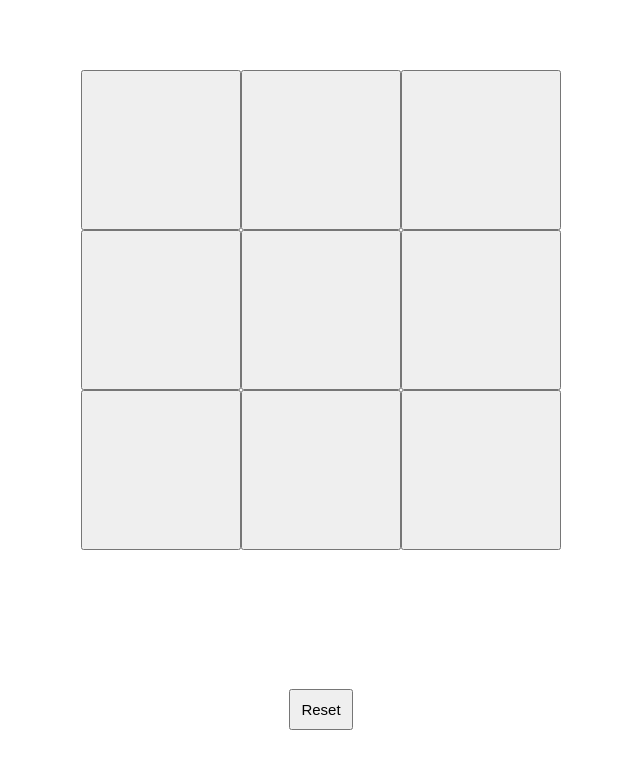
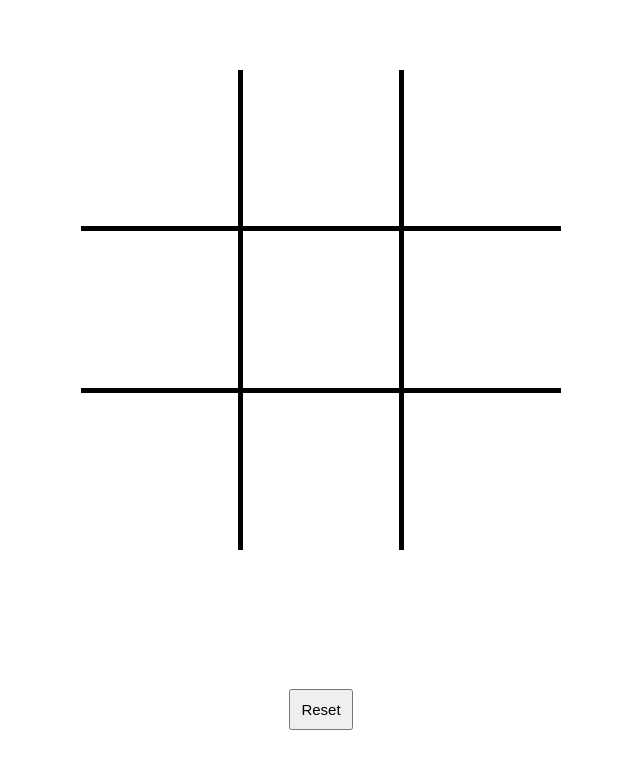
Before and after one commit to pixlKing/tateti, a React (Create React App) app: page / in a window 1280 px wide. Shown: the top 768 px of the page, without its empty margins (319-959 px from the left). Built offline with nearby package versions, Linux system fonts and the light colour scheme.

Commit message:
agrego estilos de celdas

```diff
--- a/src/App.css
+++ b/src/App.css
@@ -6,9 +6,11 @@
 
 .grid{
   aspect-ratio: 1/1;
+  background: black;
   display: grid;
   grid-template-columns: repeat(3, 1fr);
   grid-template-rows:    repeat(3, 1fr);
+  gap: 5px;
   height: 60vh;
 }
 .grid.X .cell, .grid.O .cell{
@@ -16,10 +18,31 @@
 }
 
 .cell{
+  background-color: white;
+  border: 0;
   font-size: 30px;
   pointer-events: none;
   user-select: none;
+  position: relative;
 }
+
+.cell.X::before{
+  background: red;
+  content:'';
+  position: absolute;
+  inset: 5px;
+  clip-path: polygon(20% 0%, 0% 20%, 30% 50%, 0% 80%, 20% 100%, 50% 70%, 80% 100%, 100% 80%, 70% 50%, 100% 20%, 80% 0%, 50% 30%);
+}
+.cell.O::before{
+  content: '';
+  background: white;
+  border: 20px solid mediumblue;
+  border-radius: 50%;
+  display: flex;
+  position: absolute;
+  inset: 5px;
+}
+
 .cell:empty{
   cursor: pointer;
   pointer-events: all;
--- a/src/App.js
+++ b/src/App.js
@@ -83,7 +83,7 @@ function App() {
       <div className={`grid ${winner}`}>
         {
           grid.map((cell, index)=>{
-            return <button key={index} className={`cell ${cell}`} onClick={()=>{play(index)}}>{cell}</button>
+            return <button key={index} className={`cell ${cell}`} onClick={()=>{play(index)}}></button>
           })
         }
       </div>
```
